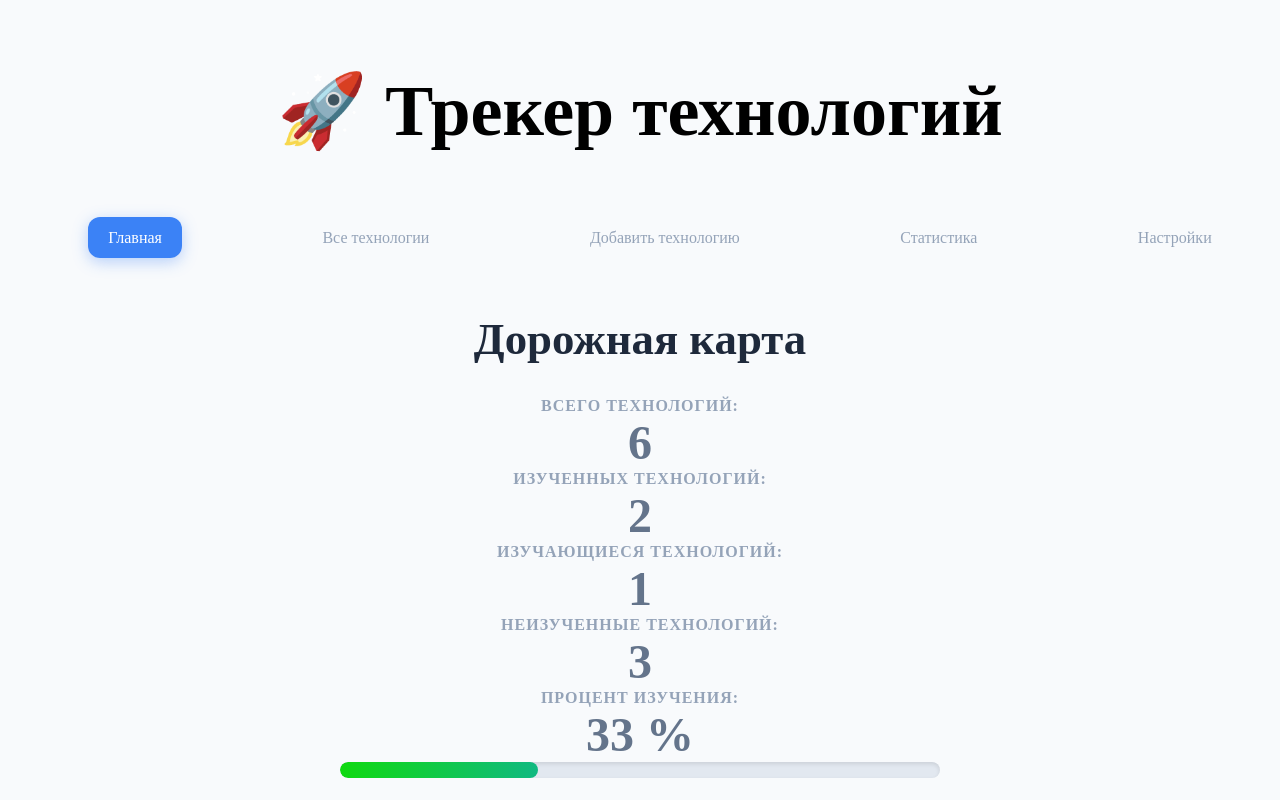
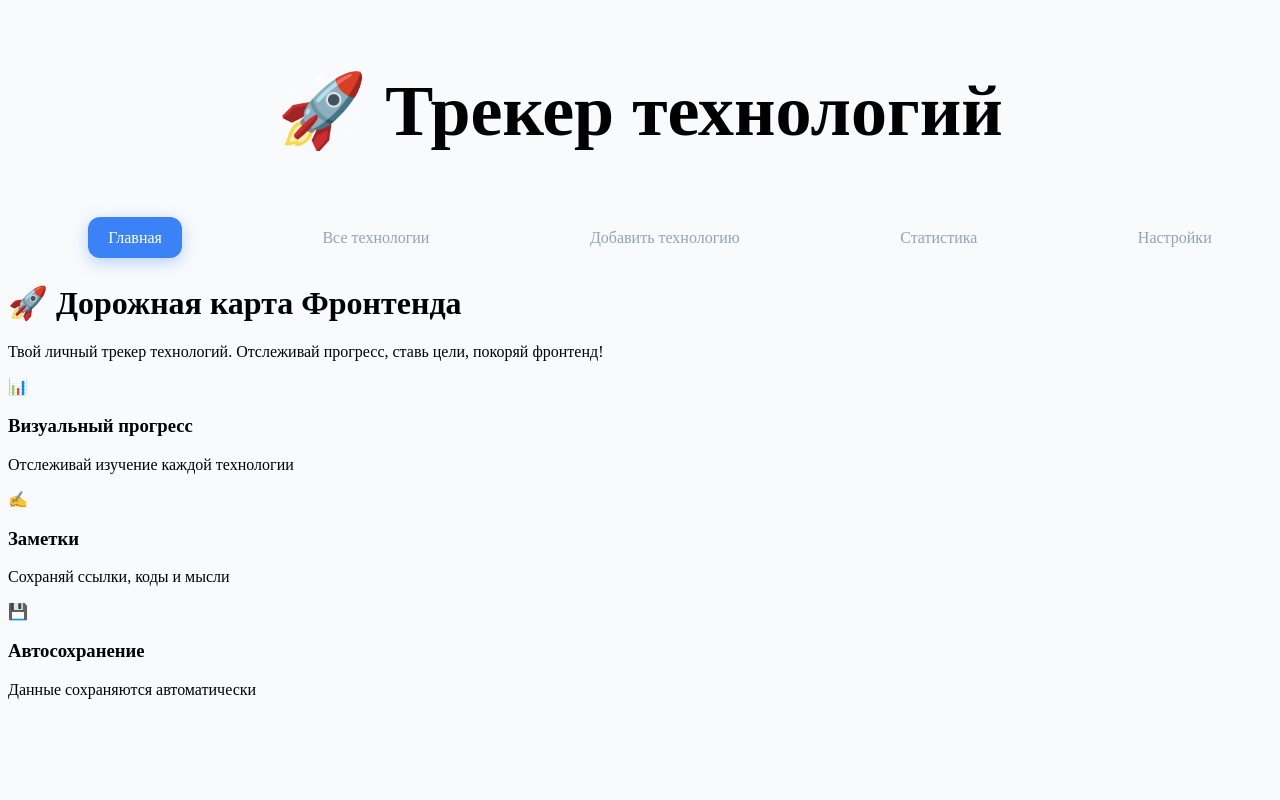
Before and after one commit to FastTra1n/task-tracker, a React (Vite) app: page / in a window 1280 px wide. Shown: the top 800 px of the page. Built offline with nearby package versions, Linux system fonts and the light colour scheme.

Commit message:
feat(homepage): added the homepage when entering the site.

```diff
--- a/src/App.jsx
+++ b/src/App.jsx
@@ -14,6 +14,7 @@ import ProgressHeader from './components/ProgressHeader';
 import QuickActions from './components/QuickActions'
 import FilterTabs from './components/FilterTabs'
 import Navigation from './components/Navigation'
+import Home from './pages/Home';
 
 function App() {
   const [technologies, setTechnologies] = useState(() => {
@@ -116,10 +117,12 @@ function App() {
 
   return (
     <>
-      <Router>
-        <Navigation />
-      </Router>
-      <ProgressHeader techs={technologies} />
+      <Navigation />
+
+      <Routes>
+        <Route path="/" element={<Home />}/>
+      </Routes>
+      {/* <ProgressHeader techs={technologies} />
       <QuickActions
         onMarkAllCompleted={markAllCompleted}
         onMarkAllNotStarted={markAllNotStarted}
@@ -146,7 +149,7 @@ function App() {
               onNotesChange={updateTechnologyNotes}
           />
         ))}
-      </div>
+      </div> */}
     </>
   );
 }
--- a/src/main.jsx
+++ b/src/main.jsx
@@ -1,9 +1,12 @@
 import { StrictMode } from 'react'
 import { createRoot } from 'react-dom/client'
+import { BrowserRouter } from 'react-router-dom';
 import App from './App.jsx'
 
 createRoot(document.getElementById('root')).render(
   <StrictMode>
-    <App />
+    <BrowserRouter>
+      <App />
+    </BrowserRouter>
   </StrictMode>,
 )
--- /dev/null
+++ b/src/pages/Home.jsx
@@ -0,0 +1,34 @@
+import { Link } from 'react-router-dom';
+
+function Home() {
+  return (
+    <div className="home-page">
+      <div className="hero">
+        <h1 className="hero-title">🚀 Дорожная карта Фронтенда</h1>
+        <p className="hero-subtitle">
+          Твой личный трекер технологий. Отслеживай прогресс, ставь цели, покоряй фронтенд!
+        </p>
+      </div>
+
+      <div className="features">
+        <div className="feature">
+          <div className="feature-icon">📊</div>
+          <h3>Визуальный прогресс</h3>
+          <p>Отслеживай изучение каждой технологии</p>
+        </div>
+        <div className="feature">
+          <div className="feature-icon">✍️</div>
+          <h3>Заметки</h3>
+          <p>Сохраняй ссылки, коды и мысли</p>
+        </div>
+        <div className="feature">
+          <div className="feature-icon">💾</div>
+          <h3>Автосохранение</h3>
+          <p>Данные сохраняются автоматически</p>
+        </div>
+      </div>
+    </div>
+  );
+}
+
+export default Home;
```
Also changed, not shown: src/pages/Home.css (added).
